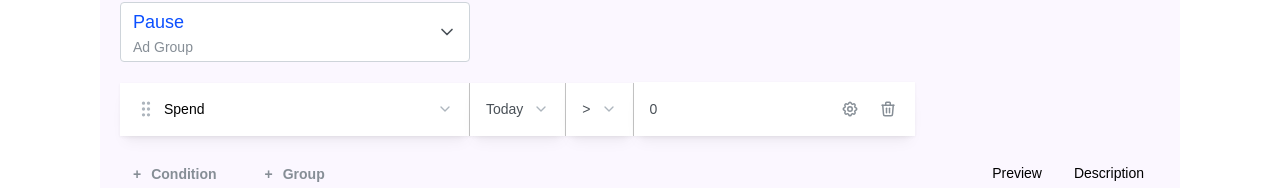
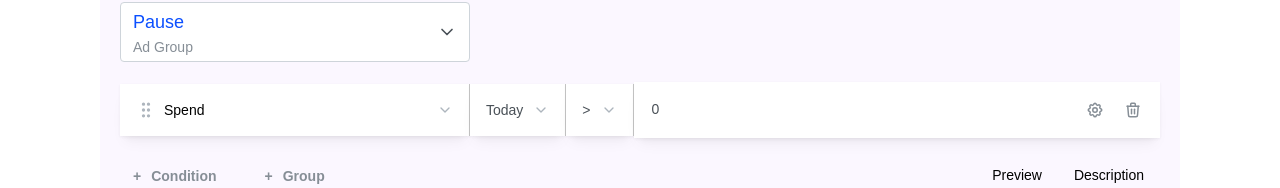
Before and after one commit to adeleke5140/tasks-automation-rule, a React (Vite) app: page / in a window 1280 px wide. Shown: the part 137-325 px from the top of the page. Built offline with nearby package versions, Linux system fonts and the light colour scheme.

Commit message:
chore: remove unused prop

```diff
--- a/src/components/value.tsx
+++ b/src/components/value.tsx
@@ -14,7 +14,7 @@ export const Value = ({ selectedMetric, children }: ValueProps) => {
   const showCurrencySign = metricsWithCurrency.includes(selectedMetric)
 
   return (
-    <Paper p="md" bg="white" shadow="sm" radius="0">
+    <Paper p="md" bg="white" shadow="sm" radius="0" flex={1}>
       <Group align="cneter" justify="space-between" gap={8}>
         <input
           type="text"
@@ -27,9 +27,6 @@ export const Value = ({ selectedMetric, children }: ValueProps) => {
             background: 'transparent',
             color: 'var(--mantine-color-gray-7)',
             fontSize: 'var(--mantine-font-size-sm)',
-            padding: 0,
-            flex: 1,
-            minWidth: 0,
           }}
         />
         <Group gap="xs" wrap="nowrap">
```
